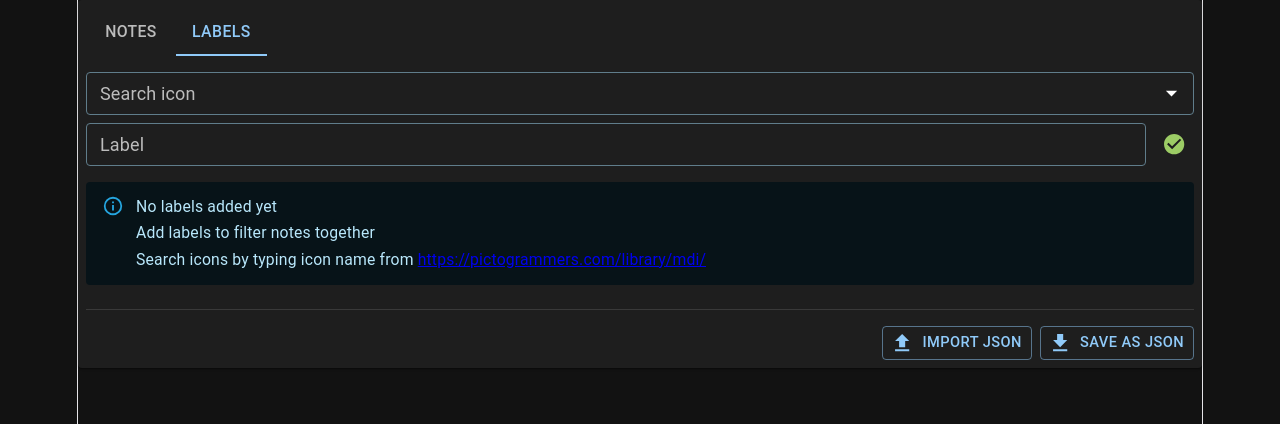
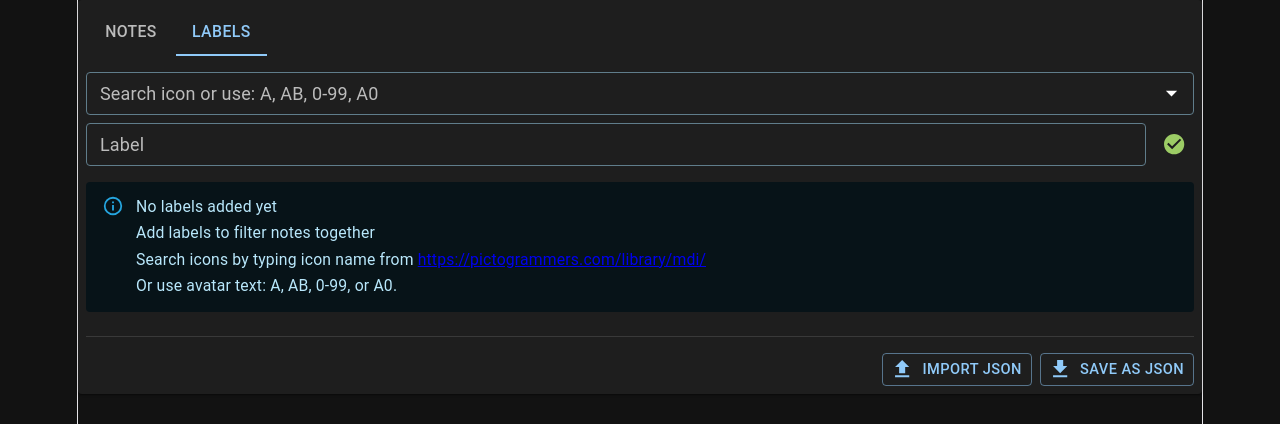
Before and after one commit to Eldsewhere/adnothed2, a React (Vite) app: page / in a window 1280 px wide. Both pictures are taken after a click on the tab "LABELS". Shown: the top 424 px of the page. Built offline with nearby package versions, Linux system fonts and the light colour scheme.

Commit message:
add letter avatar

```diff
--- a/src/components/CategoryForm.tsx
+++ b/src/components/CategoryForm.tsx
@@ -10,10 +10,12 @@ import {
   colors,
   createFilterOptions,
 } from "@mui/material";
-import { Icon } from "@mdi/react";
 import useMdiIconOptions from "../hooks/useMdiIconOptions";
 import type { Category, CategoryFormValues, IconOption } from "../types";
 import { mdiCancel, mdiCheckCircle } from "@mdi/js";
+import { Icon } from "@mdi/react";
+import LabelIcon from "./LabelIcon";
+import { createLetterIconOptionFromInput } from "../utils/letterIconOptions";
 
 type CategoryFormProps = {
   editingCategory: Category | null;
@@ -25,7 +27,7 @@ type CategoryFormProps = {
 
 // Limit the number of rendered options so the list stays responsive even
 // though the full @mdi/js icon set (thousands of icons) is searchable.
-const filterOptions = createFilterOptions<IconOption>({
+const baseFilterOptions = createFilterOptions<IconOption>({
   limit: 100,
   stringify: (option) => option.label,
 });
@@ -81,7 +83,23 @@ const CategoryForm = ({
                 setIconInputValue(newInputValue)
               }
               options={iconOptions}
-              filterOptions={iconInputValue ? filterOptions : (x) => x}
+              filterOptions={
+                iconInputValue
+                  ? (options, state) => {
+                      const filtered = baseFilterOptions(options, state);
+                      const letterOption = createLetterIconOptionFromInput(
+                        state.inputValue,
+                      );
+                      if (
+                        letterOption &&
+                        !filtered.some((option) => option.name === letterOption.name)
+                      ) {
+                        filtered.unshift(letterOption);
+                      }
+                      return filtered;
+                    }
+                  : (options) => options
+              }
               getOptionLabel={(option) => option.label}
               isOptionEqualToValue={(option, val) => option.name === val.name}
               sx={{ width: "100%" }}
@@ -110,7 +128,7 @@ const CategoryForm = ({
                         mr: 1,
                       }}
                     >
-                      <Icon path={option.path} size={0.9} />
+                      <LabelIcon icon={option} size={0.9} />
                     </Box>
                     {option.label}
                   </Box>
@@ -124,14 +142,14 @@ const CategoryForm = ({
                       px: "0.7rem !important",
                     }}
                   >
-                    <Icon path={option.path} size={0.9} />
+                    <LabelIcon icon={option} size={0.9} />
                   </Box>
                 )
               }
               renderInput={(params) => (
                 <TextField
                   {...params}
-                  label="Search icon"
+                  label="Search icon or use: A, AB, 0-99, A0"
                   size="small"
                   error={!!errors.icon}
                   helperText={errors.icon?.message}
@@ -139,8 +157,8 @@ const CategoryForm = ({
                     ...params.slotProps,
                     input: {
                       ...params.slotProps.input,
-                      startAdornment: value?.path ? (
-                        <Icon path={value.path} size={0.9} />
+                      startAdornment: value ? (
+                        <LabelIcon icon={value} size={0.9} />
                       ) : null,
                     },
                   }}
--- a/src/components/CategoryList.tsx
+++ b/src/components/CategoryList.tsx
@@ -17,6 +17,7 @@ import {
 import { Icon } from "@mdi/react";
 import { mdiDotsVertical, mdiPencil, mdiTrashCan } from "@mdi/js";
 import type { Category } from "../types";
+import LabelIcon from "./LabelIcon";
 
 type CategoryListProps = {
   categories: Category[];
@@ -81,6 +82,9 @@ const CategoryList = ({
               https://pictogrammers.com/library/mdi/
             </a>
           </Box>
+          <Box sx={{ mt: 0.5 }}>
+            Or use avatar text: A, AB, 0-99, or A0.
+          </Box>
         </Alert>
       ) : (
         <Box
@@ -109,10 +113,10 @@ const CategoryList = ({
                       }}
                     >
                       <Tooltip
-                        title={category.icon.name}
+                        title={category.icon.label}
                         aria-label={`Icon for ${category.name}`}
                       >
-                        <Icon path={category.icon.path} size={1} />
+                        <LabelIcon icon={category.icon} size={1} />
                       </Tooltip>
                     </TableCell>
                     <TableCell
--- a/src/components/ItemForm.tsx
+++ b/src/components/ItemForm.tsx
@@ -19,6 +19,7 @@ import {
   mdiContentPaste,
   mdiNoteText,
 } from "@mdi/js";
+import LabelIcon from "./LabelIcon";
 
 type ItemFormProps = {
   editingItem: Item | null;
@@ -184,7 +185,7 @@ const ItemForm = ({
                         }}
                       >
                         {selectedCategory ? (
-                          <Icon path={selectedCategory.icon.path} size={0.8} />
+                          <LabelIcon icon={selectedCategory.icon} size={0.8} />
                         ) : (
                           <Icon path={mdiNoteText} size={0.8} />
                         )}
@@ -251,7 +252,7 @@ const ItemForm = ({
                               gap: 1,
                             }}
                           >
-                            <Icon path={category.icon.path} size={0.7} />
+                            <LabelIcon icon={category.icon} size={0.7} />
                             <span>{category.name}</span>
                           </Box>
                         </MenuItem>
--- a/src/components/ItemList.tsx
+++ b/src/components/ItemList.tsx
@@ -54,6 +54,7 @@ import {
 import { splitTextByUrls } from "../utils/textPatterns";
 import dayjs, { type Dayjs } from "dayjs";
 import { DateCalendar } from "@mui/x-date-pickers";
+import LabelIcon from "./LabelIcon";
 
 type ItemListProps = {
   items: Item[];
@@ -509,7 +510,7 @@ const ItemList = ({
                         }}
                       >
                         {category ? (
-                          <Icon path={category.icon.path} size={0.8} />
+                          <LabelIcon icon={category.icon} size={0.8} />
                         ) : (
                           <Icon path={mdiNoteText} size={0.8} />
                         )}
@@ -908,7 +909,7 @@ const ItemList = ({
                       }}
                     >
                       {category ? (
-                        <Icon path={category.icon.path} size={0.8} />
+                        <LabelIcon icon={category.icon} size={0.8} />
                       ) : (
                         <Icon path={mdiNoteText} size={0.8} />
                       )}
@@ -1079,7 +1080,7 @@ const ItemList = ({
               component="span"
               sx={{ display: "inline-flex", alignItems: "center", mr: 1 }}
             >
-              <Icon path={category.icon.path} size={0.7} />
+              <LabelIcon icon={category.icon} size={0.7} />
             </Box>
             {category.name}
           </MenuItem>
--- /dev/null
+++ b/src/components/LabelIcon.tsx
@@ -0,0 +1,36 @@
+import { Avatar, colors } from "@mui/material";
+import { Icon } from "@mdi/react";
+import type { IconOption } from "../types";
+import { getLetterAvatarText } from "../utils/letterIconOptions";
+
+type LabelIconProps = {
+  icon: IconOption;
+  size?: number;
+};
+
+const LabelIcon = ({ icon, size = 0.8 }: LabelIconProps) => {
+  const letters = getLetterAvatarText(icon.name);
+
+  if (letters) {
+    const avatarSize = Math.max(16, Math.round(size * 24));
+    return (
+      <Avatar
+        sx={{
+          width: avatarSize,
+          height: avatarSize,
+          bgcolor: colors.blueGrey[700],
+          color: colors.blueGrey[50],
+          fontWeight: 700,
+          fontSize: `${Math.max(9, Math.round(avatarSize * 0.52))}px`,
+          letterSpacing: "0.02em",
+        }}
+      >
+        {letters}
+      </Avatar>
+    );
+  }
+
+  return <Icon path={icon.path} size={size} />;
+};
+
+export default LabelIcon;
--- /dev/null
+++ b/src/utils/letterIconOptions.ts
@@ -0,0 +1,71 @@
+import type { IconOption } from "../types";
+
+const LETTER_ICON_PREFIX = "letter:";
+const LETTER_PATTERN = /^[A-Z]{1,2}$/;
+const NUMBER_PATTERN = /^\d{1,2}$/;
+const LETTER_NUMBER_PATTERN = /^[A-Z]\d$/;
+
+function normalizeAvatarText(value: string): string | null {
+  const normalized = value.trim().replace(/\s+/g, "").toUpperCase();
+
+  if (LETTER_PATTERN.test(normalized)) {
+    return normalized;
+  }
+
+  if (LETTER_NUMBER_PATTERN.test(normalized)) {
+    return normalized;
+  }
+
+  if (NUMBER_PATTERN.test(normalized)) {
+    const parsed = Number.parseInt(normalized, 10);
+    if (Number.isNaN(parsed) || parsed < 0 || parsed > 99) {
+      return null;
+    }
+    return String(parsed);
+  }
+
+  if (normalized.length === 0) {
+    return null;
+  }
+
+  return null;
+}
+
+export function createLetterIconOptionFromInput(input: string): IconOption | null {
+  const avatarText = normalizeAvatarText(input);
+  if (!avatarText) {
+    return null;
+  }
+
+  return {
+    name: `${LETTER_ICON_PREFIX}${avatarText}`,
+    label: `Avatar: ${avatarText}`,
+    path: "",
+  };
+}
+
+export function createLetterIconOptionFromName(name: string): IconOption | null {
+  if (!name.startsWith(LETTER_ICON_PREFIX)) {
+    return null;
+  }
+
+  const avatarText = normalizeAvatarText(name.slice(LETTER_ICON_PREFIX.length));
+  if (!avatarText) {
+    return null;
+  }
+
+  return {
+    name: `${LETTER_ICON_PREFIX}${avatarText}`,
+    label: `Avatar: ${avatarText}`,
+    path: "",
+  };
+}
+
+export function getLetterAvatarText(iconName: string): string | null {
+  const option = createLetterIconOptionFromName(iconName);
+  if (!option) {
+    return null;
+  }
+
+  return option.name.slice(LETTER_ICON_PREFIX.length);
+}
--- a/src/utils/storage.ts
+++ b/src/utils/storage.ts
@@ -3,6 +3,7 @@ import { mdiIconOptions } from "../hooks/useMdiIconOptions";
 import { AnyPersistedStateSchema } from "./schemas";
 import type { Category, Item } from "../types";
 import { getUniqueCreatedAt, normalizeCreatedAt } from "./itemTimestamps";
+import { createLetterIconOptionFromName } from "./letterIconOptions";
 
 type PersistedLabel = {
   name: string;
@@ -96,6 +97,11 @@ type FileSystemFileHandle = {
 };
 
 function resolveIconOption(name: string): Category["icon"] {
+  const letterOption = createLetterIconOptionFromName(name);
+  if (letterOption) {
+    return letterOption;
+  }
+
   const option = mdiIconOptions.find((item) => item.name === name);
   if (option) {
     return option;
```
Also changed, not shown: src/App.tsx (+13 -9 lines).
